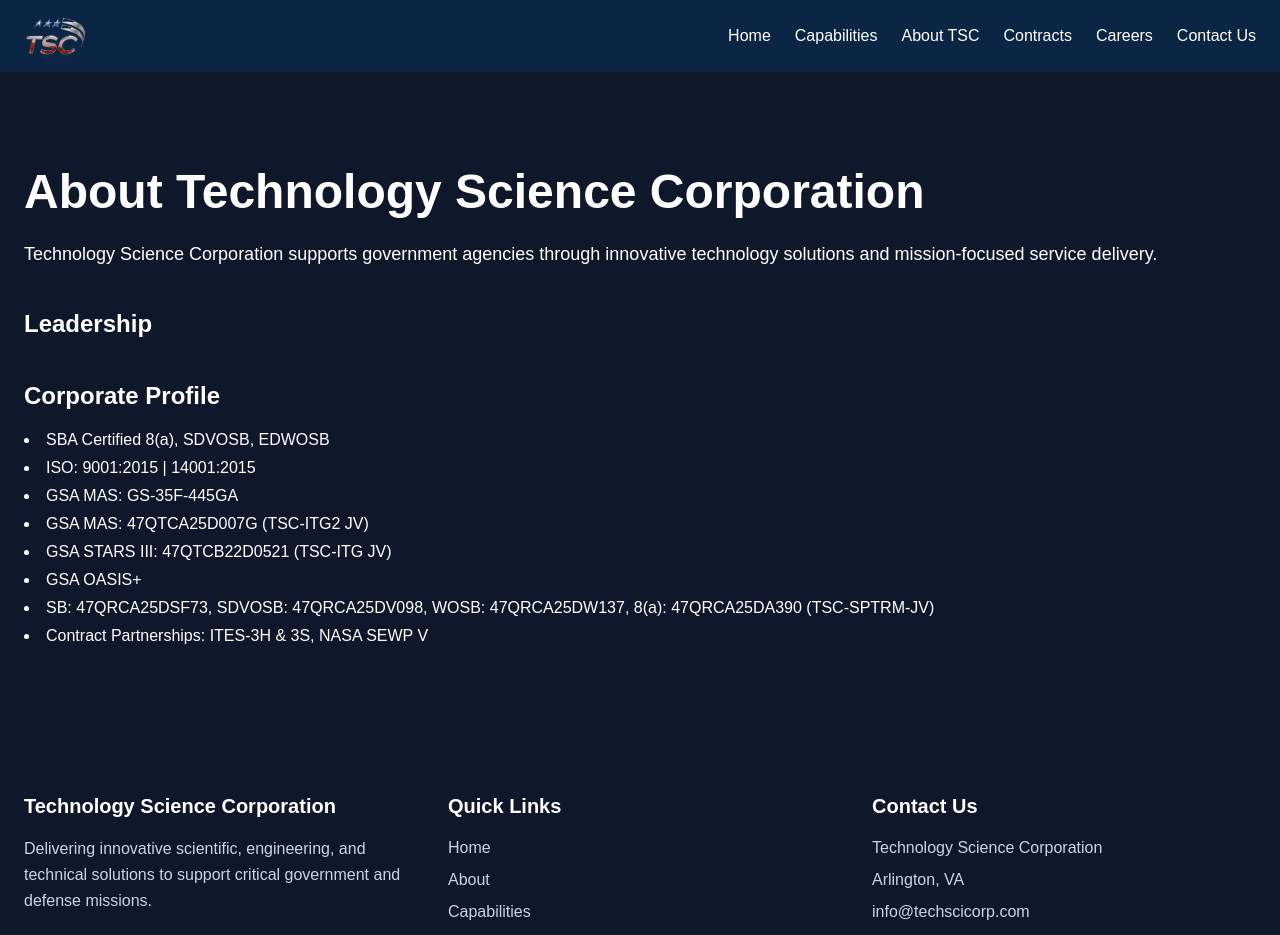
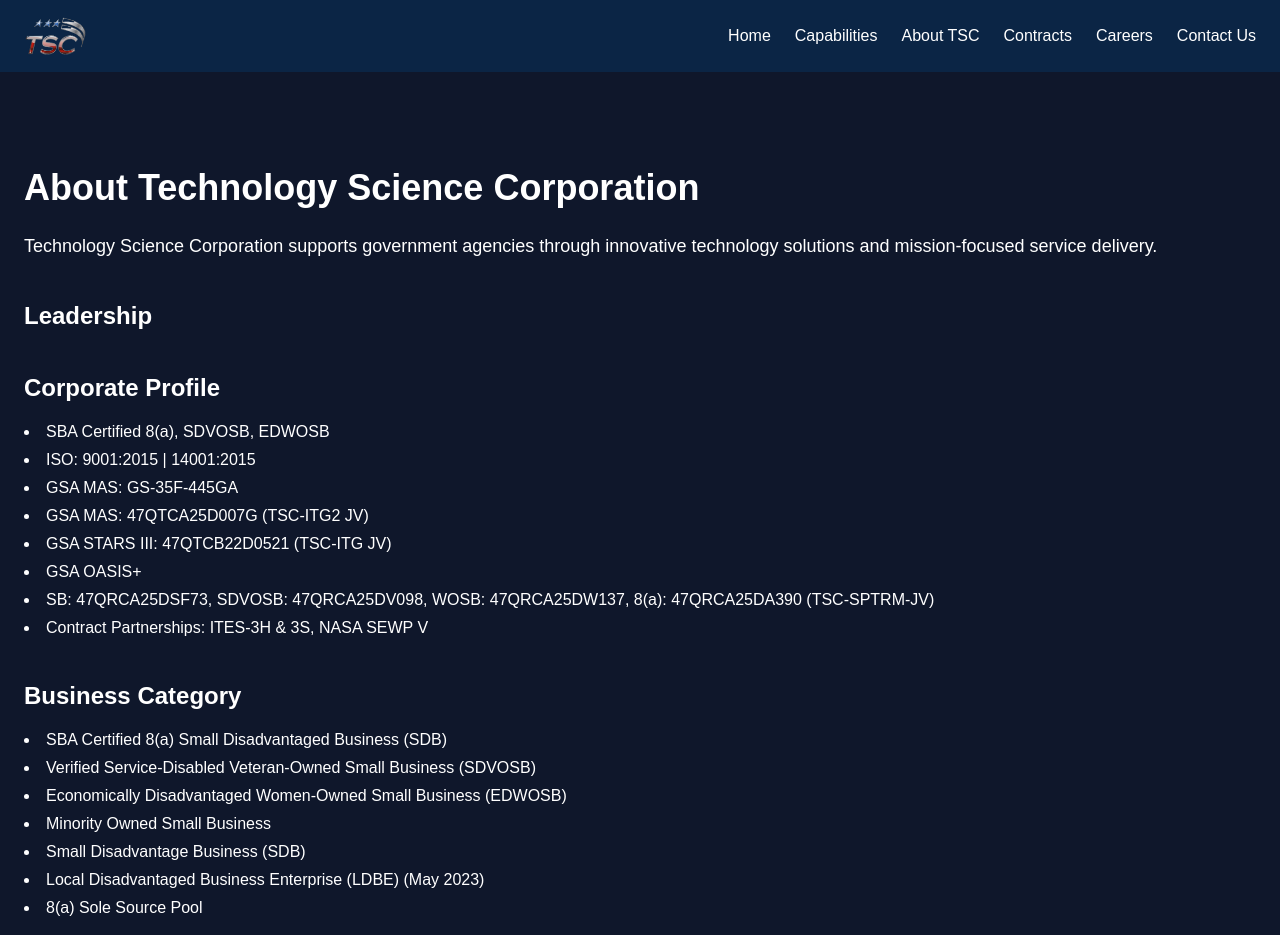
Before and after one commit to techscicorpweb/techscicorp-prod, a Next.js app: page /about in a window 1280 px wide. Shown: the top 935 px of the page. Built offline with nearby package versions, Linux system fonts and the light colour scheme.

Commit message:
Business catagory update in about page

```diff
--- a/src/app/about/page - Copy.tsx
+++ b/src/app/about/page - Copy.tsx
@@ -1,35 +1,42 @@
 export default function AboutPage() {
+  const corporateProfile = [
+    "SBA Certified 8(a), SDVOSB, EDWOSB",
+    "ISO: 9001:2015 | 14001:2015",
+    "GSA MAS: GS-35F-445GA",
+    "GSA MAS: 47QTCA25D007G (TSC-ITG2 JV)",
+    "GSA STARS III: 47QTCB22D0521 (TSC-ITG JV)",
+    "GSA OASIS+",
+    "SB: 47QRCA25DSF73, SDVOSB: 47QRCA25DV098, WOSB: 47QRCA25DW137, 8(a): 47QRCA25DA390 (TSC-SPTRM-JV)",
+    "Contract Partnerships: ITES-3H & 3S, NASA SEWP V",
+  ];
+
   return (
     <main>
       {/* Hero Section */}
       <section className="bg-slate-900 text-white py-24">
         <div className="container mx-auto px-6 max-w-7xl">
-	      <h1 className="text-4xl font-bold mb-6">
+          <h1 className="text-5xl font-bold mb-6">
             About Technology Science Corporation
           </h1>
           <p className="text-lg">
-           Technology Science Corporation supports
-           government agencies through innovative
-           technology solutions and mission-focused
+            Technology Science Corporation supports government agencies
+            through innovative technology solutions and mission-focused
             service delivery.
           </p>
+
           {/* Added top margin (mt-10) for spacing above */}
           <h2 className="text-2xl font-semibold mt-10 mb-4">
             Leadership
           </h2>
+
           <h2 className="text-2xl font-semibold mt-10 mb-4">
             Corporate Profile
           </h2>
-		    SBA Certified 8(a), SDVOSB, EDWOSB
-            ISO: 9001:2015 | 14001:2015
-			GSA MAS:  GS-35F-445GA
-			GSA MAS: 47QTCA25D007G (TSC-ITG2 JV)
-			GSA STARS III:  47QTCB22D0521  (TSC-ITG JV)
-			GSA OASIS+
-			SB: 47QRCA25DSF73 SDVOSB: 47QRCA25DV098, WOSB: 47QRCA25DW137 8(a) 47QRCA25DA390
-            (TSC-SPTRM-JV)
-			Contract Partnerships:
-			ITES-3H &3S, NASA SEWP V
+          <ul className="list-disc list-inside space-y-1">
+            {corporateProfile.map((item, index) => (
+              <li key={index}>{item}</li>
+            ))}
+          </ul>
         </div>
       </section>
     </main>
--- a/src/app/about/page.tsx
+++ b/src/app/about/page.tsx
@@ -10,12 +10,22 @@
     "Contract Partnerships: ITES-3H & 3S, NASA SEWP V",
   ];
 
+  const businessCategory = [
+    "SBA Certified 8(a) Small Disadvantaged Business (SDB)",
+	"Verified Service-Disabled Veteran-Owned Small Business (SDVOSB)",
+	"Economically Disadvantaged Women-Owned Small Business (EDWOSB)",
+	"Minority Owned Small Business",
+	"Small Disadvantage Business (SDB)",
+	"Local Disadvantaged Business Enterprise (LDBE) (May 2023)",
+	"8(a) Sole Source Pool",
+  ];
+
   return (
     <main>
       {/* Hero Section */}
       <section className="bg-slate-900 text-white py-24">
         <div className="container mx-auto px-6 max-w-7xl">
-          <h1 className="text-5xl font-bold mb-6">
+          <h1 className="text-4xl font-bold mb-6">
             About Technology Science Corporation
           </h1>
           <p className="text-lg">
@@ -37,6 +47,15 @@
               <li key={index}>{item}</li>
             ))}
           </ul>
+
+          <h2 className="text-2xl font-semibold mt-10 mb-4">
+            Business Category
+          </h2>
+          <ul className="list-disc list-inside space-y-1">
+            {businessCategory.map((item, index) => (
+              <li key={index}>{item}</li>
+            ))}
+          </ul>
         </div>
       </section>
     </main>
--- a/src/app/contracts/page.tsx
+++ b/src/app/contracts/page.tsx
@@ -1,6 +1,6 @@
 import Link from "next/link";
 export const metadata = {
-  title: "Capabilities | Technology Science Corporation",
+  title: "Contracts | Technology Science Corporation",
   description:
     "Technology Science Corporation provides advanced engineering, scientific research, systems integration, and mission support solutions.",
 };
```
Lines whose indentation alone changed are shown as unchanged.
